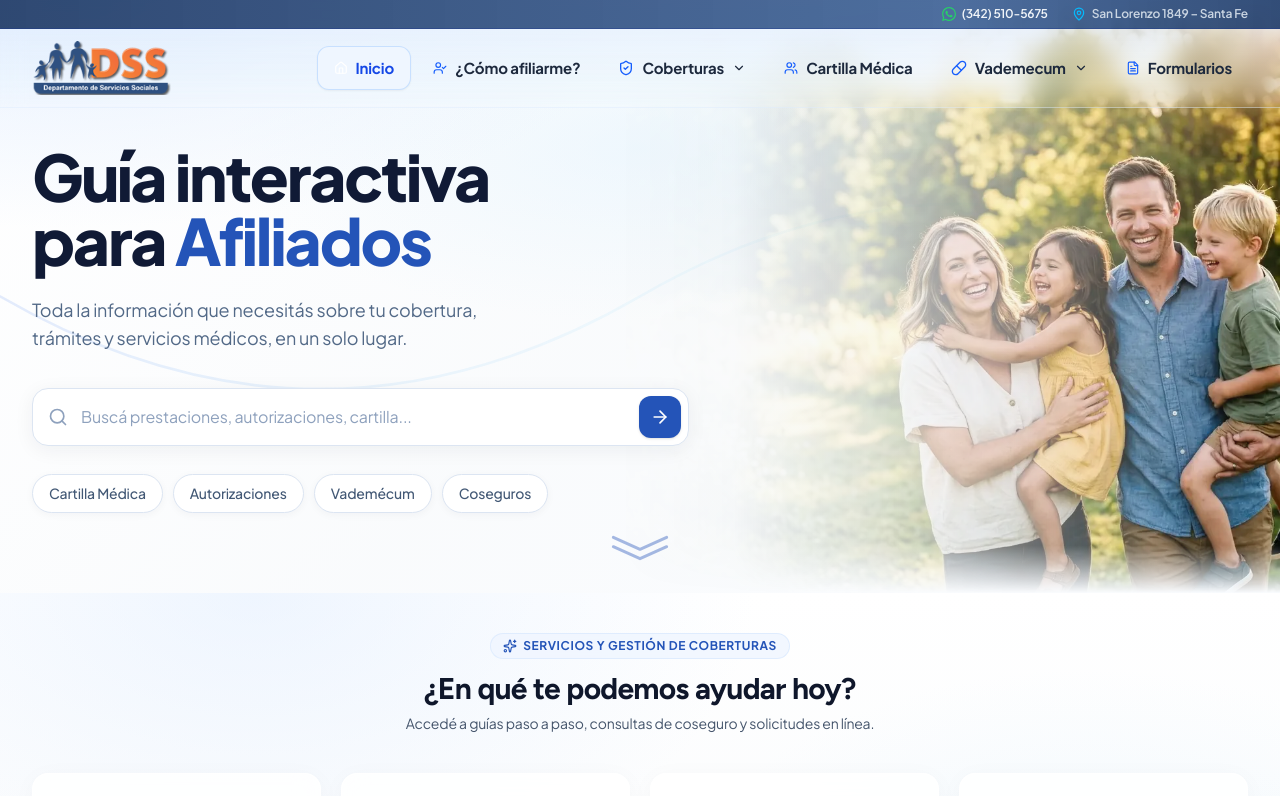
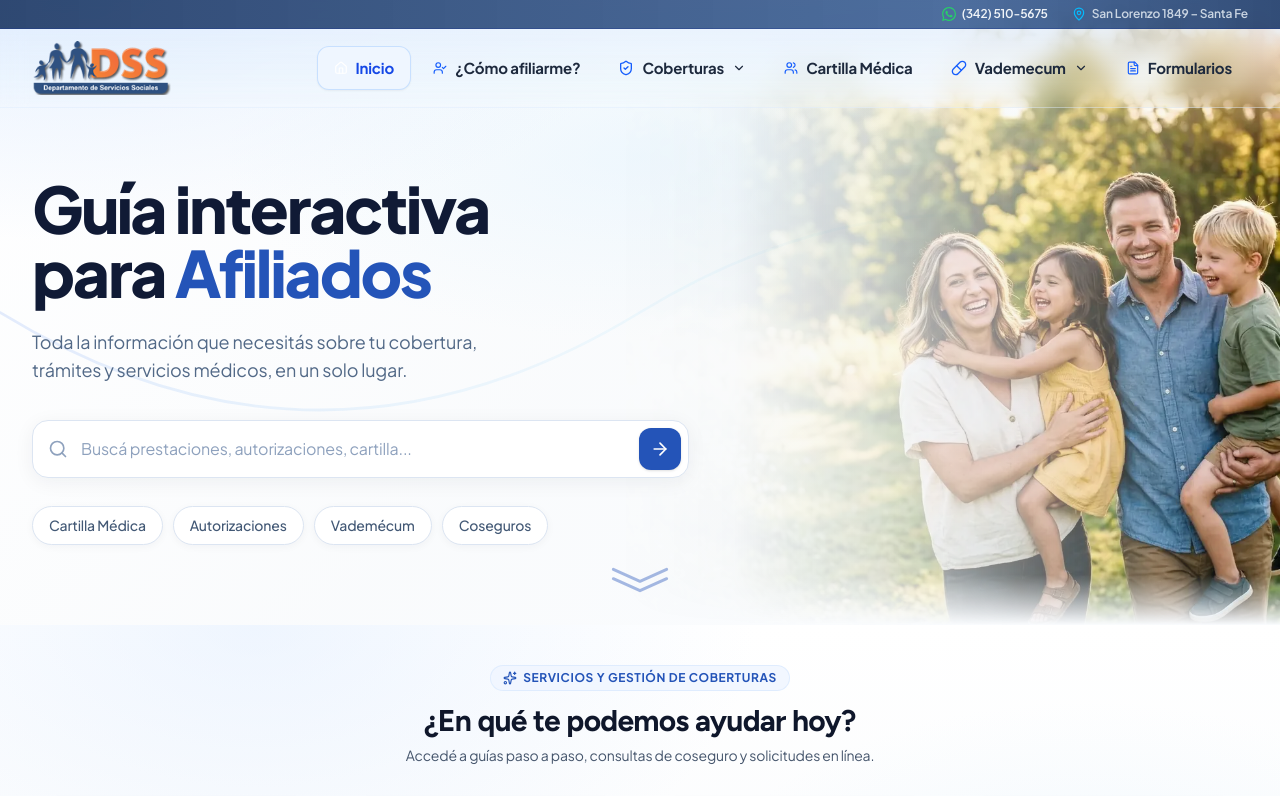
Before and after one commit to KarimServin/guia-interactiva-dss, a Next.js app: page / in a window 1280 px wide. Shown: the top 796 px of the page. Built offline with nearby package versions, Linux system fonts and the light colour scheme.

Commit message:
style(hero): increase top padding to give title more breathing room from navbar

```diff
--- a/src/components/HeroSection.tsx
+++ b/src/components/HeroSection.tsx
@@ -105,7 +105,7 @@ export const HeroSection: React.FC<HeroSectionProps> = ({
       </div>
 
       {/* ─────────── CONTENT ─────────── */}
-      <div className="relative z-10 max-w-7xl mx-auto px-5 sm:px-6 lg:px-8 pt-28 sm:pt-32 lg:pt-36 pb-12 sm:pb-16 lg:pb-20">
+      <div className="relative z-10 max-w-7xl mx-auto px-5 sm:px-6 lg:px-8 pt-36 sm:pt-40 lg:pt-44 pb-12 sm:pb-16 lg:pb-20">
         <div className="max-w-xl mx-auto lg:mx-0 lg:max-w-[54%] text-center lg:text-left flex flex-col items-center lg:items-start">
 
           {/* Headline — Plus Jakarta Sans 800 */}
```
